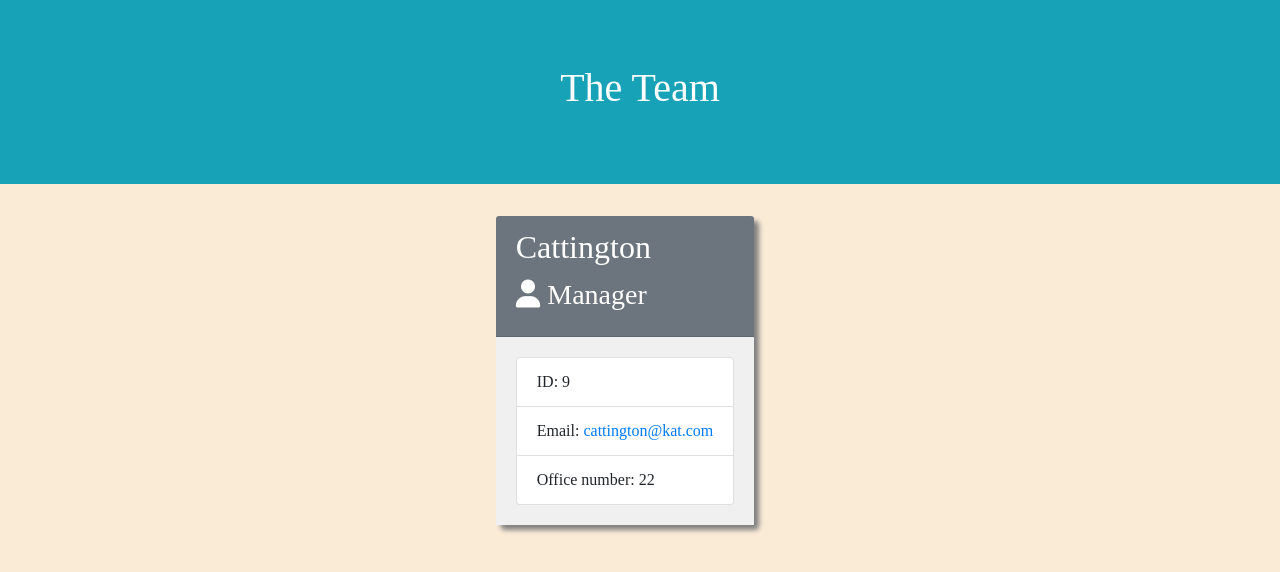
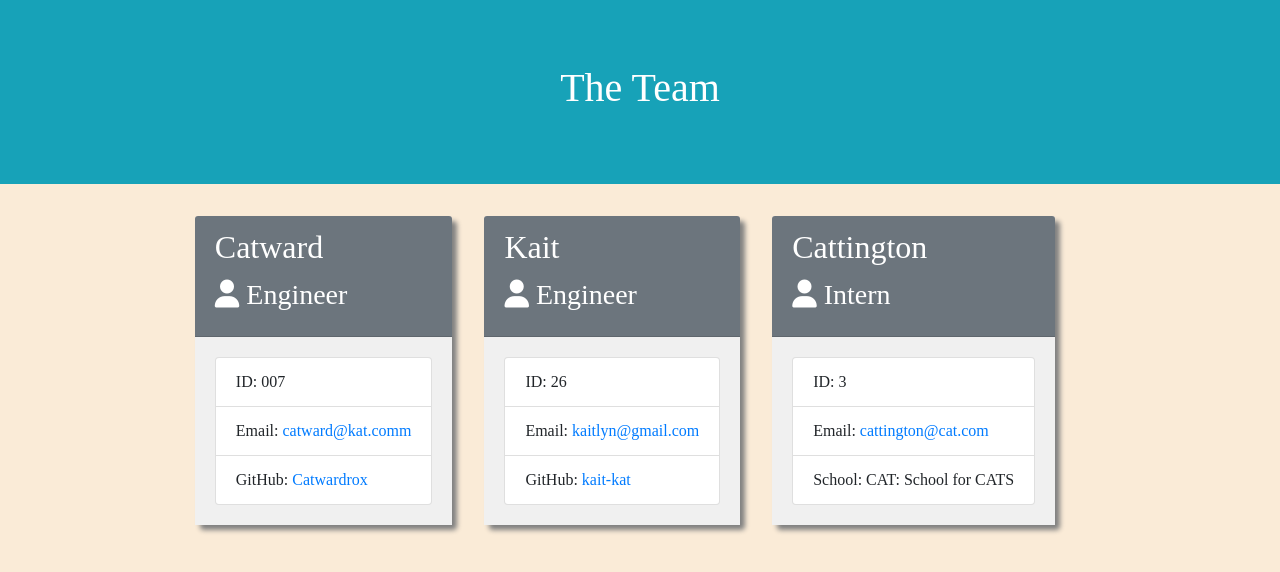
Before and after one commit to kait-kat/Go-Team, a website: page public/team.html in a window 1280 px wide. Drawn offline with nearby package versions, Linux system fonts and the light colour scheme.

Commit message:
pushing generated html wooo

```diff
--- a/public/team.html
+++ b/public/team.html
@@ -25,15 +25,43 @@ integrity="sha384-ggOyR0iXCbMQv3Xipma34MD+dH/1fQ784/j6cY/iJTQUOhcWr7x9JvoRxT2MZw
 
 <div class="card employee-card">
 <div class="card-header bg-secondary text-white">
-    <h2 class="card-title">Cattington</h2>
-    <h3 class="card-title"><i class="fa-solid fa-user"></i> Manager</h3>
+    <h2 class="card-title">Catward</h2>
+    <h3 class="card-title"><i class="fa-solid fa-user"></i></i> Engineer</h3>
 </div>
 <div class="card-body">
     <ul class="list-group">
-        <li class="list-group-item">ID: 9</li>
-        <li class="list-group-item">Email: <a href="mailto:cattington@kat.com">cattington@kat.com</a></li>
-        <li class="list-group-item">Office number: 22</li>
+        <li class="list-group-item">ID: 007</li>
+        <li class="list-group-item">Email: <a href="mailto:catward@kat.comm">catward@kat.comm</a></li>
+        <li class="list-group-item">GitHub: <a href="https://github.com/Catwardrox" target="_blank" rel="noopener noreferrer">Catwardrox</a></li>
     </ul>
+</div>
+</div>
+
+<div class="card employee-card">
+<div class="card-header bg-secondary text-white">
+    <h2 class="card-title">Kait</h2>
+    <h3 class="card-title"><i class="fa-solid fa-user"></i></i> Engineer</h3>
+</div>
+<div class="card-body">
+    <ul class="list-group">
+        <li class="list-group-item">ID: 26</li>
+        <li class="list-group-item">Email: <a href="mailto:kaitlyn@gmail.com">kaitlyn@gmail.com</a></li>
+        <li class="list-group-item">GitHub: <a href="https://github.com/kait-kat" target="_blank" rel="noopener noreferrer">kait-kat</a></li>
+    </ul>
+</div>
+</div>
+
+<div class="card employee-card">
+<div class="card-header bg-secondary text-white">
+<h2 class="card-title">Cattington</h2>
+<h3 class="card-title"><i class="fa-solid fa-user"></i> Intern</h3>
+</div>
+<div class="card-body">
+<ul class="list-group">
+    <li class="list-group-item">ID: 3</li>
+    <li class="list-group-item">Email: <a href="mailto:cattington@cat.com">cattington@cat.com</a></li>
+    <li class="list-group-item">School: CAT: School for CATS</li>
+</ul>
 </div>
 </div>
 
```
